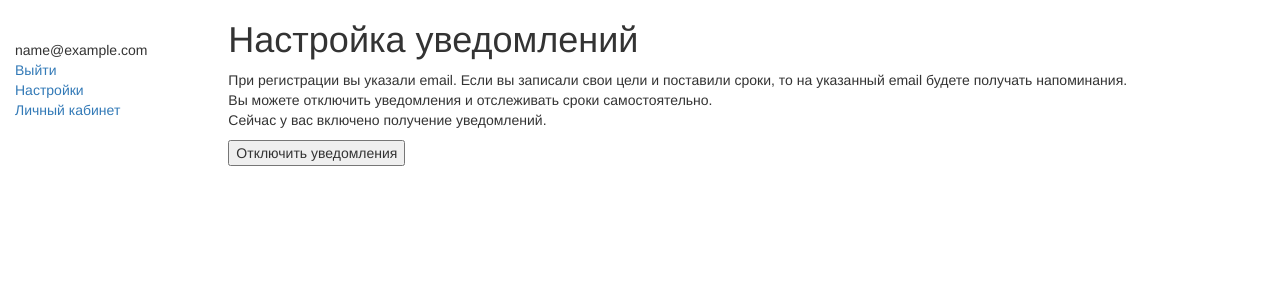
After one commit to millana4/Goal_tracker_FOCUS, a Django app: page /settings/ in a window 1280 px wide. The commit adds this page. Shown: the top 300 px of the page. Run offline with Django 5.2, Linux system fonts and the light colour scheme; the visitor is signed in with stand-in values (Sample User, id 1); data comes from the database, SQL or seed files in the repository; parts of the project's set-up code (start-up, migrations or seed data) failed here and were passed over; some libraries are stand-ins or nearby versions.

Commit message:
Settings nitifications

```diff
--- a/goal_tracker/goal_tracker/templates/base_generic1.html
+++ b/goal_tracker/goal_tracker/templates/base_generic1.html
@@ -1,4 +1,5 @@
-<!-- Базовый шаблон без ссылок на вход, выход или регистрацию -->
+<!-- Базовый шаблон без ссылок на вход, выход или регистрацию.  -->
+<!-- Включается на страницах входа, выхода и регистрации.  -->
 
 <!doctype html>
 <html lang="en">
--- a/goal_tracker/goal_tracker/templates/base_generic2.html
+++ b/goal_tracker/goal_tracker/templates/base_generic2.html
@@ -25,8 +25,9 @@
           <br>
           <ul class="sidebar-nav">
            {% if user.is_authenticated %}
-             <li>{{ user.get_username }}</li>
-             <li><a href="{% url 'logout'%}?next={{request.path}}">Выйти</a></li>
+              <li>{{ user.get_username }}</li>
+              <li><a href="{% url 'logout'%}?next={{request.path}}">Выйти</a></li>
+              <li><a href="{% url 'settings'%}?next={{request.path}}">Настройки</a></li>
            {% else %}
              <li><a href="{% url 'login'%}?next={{request.path}}">Войти</a></li>
            {% endif %}
--- a/goal_tracker/goal_tracker/templates/base_generic3.html
+++ b/goal_tracker/goal_tracker/templates/base_generic3.html
@@ -27,7 +27,8 @@
            {% if user.is_authenticated %}
              <li>{{ user.get_username }}</li>
              <li><a href="{% url 'logout'%}?next={{request.path}}">Выйти</a></li>
-             <li><a href="{% url 'profile' %}">В личный кабинет</a></li>
+             <li><a href="{% url 'settings'%}?next={{request.path}}">Настройки</a></li>
+             <li><a href="{% url 'profile' %}">Личный кабинет</a></li>
            {% else %}
              <li><a href="{% url 'login'%}?next={{request.path}}">Войти</a></li>
            {% endif %}
--- /dev/null
+++ b/goal_tracker/goal_tracker/templates/settings.html
@@ -0,0 +1,33 @@
+{% extends "base_generic3.html" %}
+
+{% load rest_framework %}
+
+{% block content %}
+
+<h1>Настройка уведомлений</h1>
+
+{% if flag_notifications == True %}
+    <p>
+        При регистрации вы указали email. Если вы записали свои цели и поставили сроки, то на указанный email будете
+        получать напоминания.<br>
+        Вы можете отключить уведомления и отслеживать сроки самостоятельно. <br>
+        Сейчас у вас включено получение уведомлений.
+    </p>
+    <form action="{% url 'settings' %}" method="POST">
+        {% csrf_token %}
+        <input type="submit" value="Отключить уведомления">
+    </form>
+
+{% else %}
+    <p>
+        Уведомления на email отключены. <br>
+        Если хотите получать сообщения в почту о приближающихся сроках по вашия целям, включите уведомления.
+    </p>
+    <form action="{% url 'settings' %}" method="POST">
+        {% csrf_token %}
+        <input type="submit" value="Включить">
+    </form>
+
+{% endif %}
+
+{% endblock %}
--- a/goal_tracker/goal_tracker/urls.py
+++ b/goal_tracker/goal_tracker/urls.py
@@ -22,7 +22,7 @@ from django.conf import settings
 
 from gtapp.views import MainPage, RegistrUserView, ProfileView, PdpCreateView, CompetenceCreateView, PdpView, \
     PdpDeleteView, PersonalCreateView, PersonalActivityCreateView, PersonalView, PersonalGoalView, IdeaCreateView, \
-    IdeaListView, IdeaView
+    IdeaListView, IdeaView, SettingsView
 
 # from gtapp.views import create_pdp
 
@@ -42,10 +42,10 @@ urlpatterns = [
                   path('personal_list/', PersonalView.as_view(), name='personal'),
                   path('personal_goal/<int:pk>/', PersonalGoalView.as_view(), name='personal_goal'),
                   path('idea_creation/', IdeaCreateView.as_view(), name='idea_creation'),
-                  path('idea_list/', IdeaListView.as_view(), name='idea_creation'),
+                  path('idea_list/', IdeaListView.as_view(), name='idea_list'),
                   path('idea/<int:pk>/', IdeaView.as_view(), name='idea'),
 
-
+                  path('settings/', SettingsView.as_view(), name='settings'),
 
                   path('api-auth', include('rest_framework.urls')),
                   path('auth/', include('djoser.urls')),
--- a/goal_tracker/gtapp/models.py
+++ b/goal_tracker/gtapp/models.py
@@ -40,6 +40,7 @@ class User(AbstractBaseUser, PermissionsMixin):
     email = models.EmailField(verbose_name='email', max_length=254, unique=True)
     username = models.CharField(verbose_name='Имя', max_length=50, default='Пользователь')
     created_at = models.DateTimeField(auto_now_add=True)
+    email_settings = models.BooleanField(verbose_name='Настройка уведомлений', default=True)
     is_admin = models.BooleanField(verbose_name='Админ', default=False)
     is_active = models.BooleanField(default=True)
     is_staff = models.BooleanField(default=False)
--- a/goal_tracker/gtapp/views.py
+++ b/goal_tracker/gtapp/views.py
@@ -262,3 +262,48 @@ class IdeaListView(ListAPIView):
 class IdeaView(RetrieveUpdateDestroyAPIView):
     queryset = Idea.objects.all()
     serializer_class = IdeaSerializer
+
+
+# --- НАСТРОЙКА УВЕДОМЛЕНИЙ НА EMAIL ---
+class SettingsView(APIView):
+    renderer_classes = [TemplateHTMLRenderer]
+    template_name = 'settings.html'
+
+    def get(self, request):
+        # Закрываю страницу для неавторизованных пользователей
+        if not request.user.is_authenticated:
+            return HttpResponse(content='Вы не авторизованы. Войдите в систему.', status=403)
+
+        # Получаю id авторизованного пользователя
+        user_id = request.user.id
+        user = User.objects.get(pk=user_id)
+
+        # Получаю информацию о том, включены ли уведомления на email в профиле пользователя
+        flag_notifications = user.email_settings
+
+        # Создаю словарь с иформацией, которая передается в шаблон
+        context = {'username': user.username, 'email': user.email, 'flag_notifications': flag_notifications}
+        return render(request, 'settings.html', context)
+
+    def post(self, request):
+        # Закрываю страницу для неавторизованных пользователей
+        if not request.user.is_authenticated:
+            return HttpResponse(content='Вы не авторизованы. Войдите в систему.', status=403)
+
+        # Получаю id авторизованного пользователя
+        user_id = request.user.id
+        user = User.objects.get(pk=user_id)
+
+        # Получаю информацию о том, включены ли уведомления на email в профиле пользователя
+        flag_notifications = user.email_settings
+
+        # Если включены, то выключаю. Если выключены — включаю.
+        if flag_notifications:
+            user.email_settings = False
+            user.save()
+        else:
+            user.email_settings = True
+            user.save()
+
+        # Направляю пользователя в профиль
+        return redirect('profile')
```
Also changed, not shown: goal_tracker/goal_tracker/templates/profile/profile.html (+4 -4 lines), goal_tracker/gtapp/migrations/0001_initial.py.
